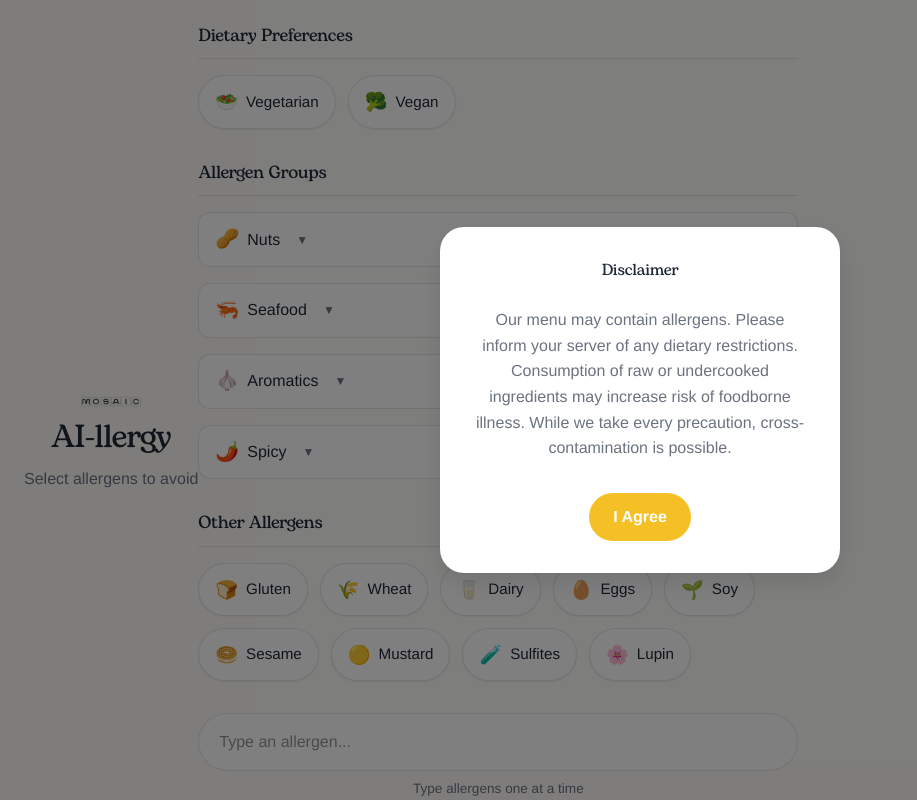
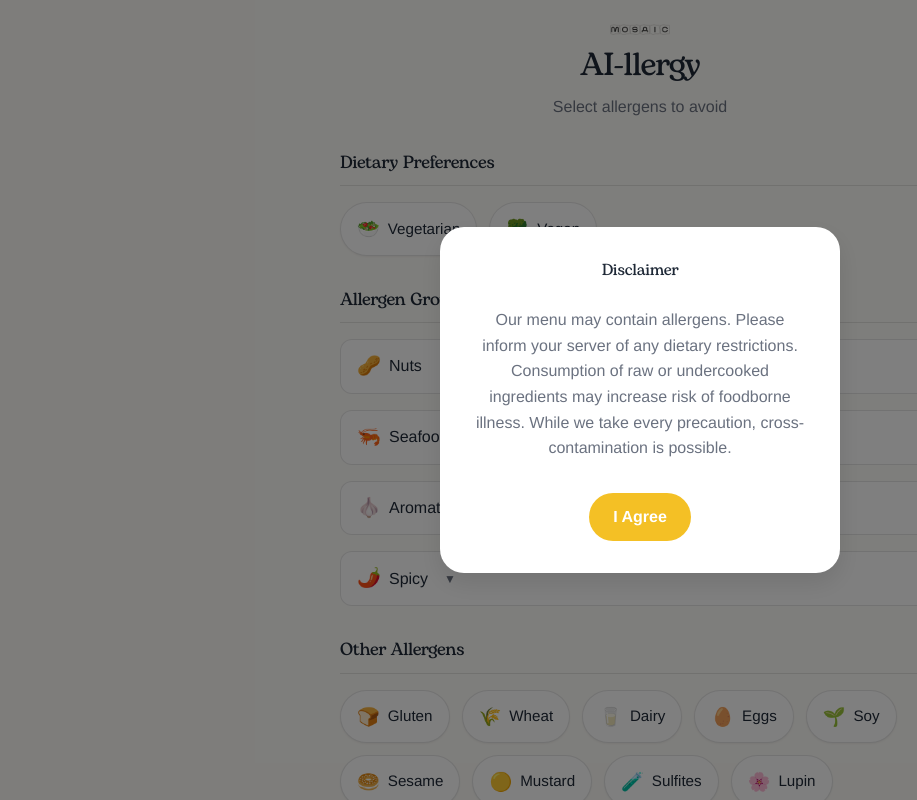
Before and after one commit to devesesam/ai-llergy-webapp, a Next.js app: page / in a window 1280 px wide. Shown: the top 800 px of the page, without its empty margins (0-917 px from the left). Built offline with nearby package versions, Linux system fonts and the light colour scheme.

Commit message:
fix(css): correct flex-direction typo in app-container

```diff
--- a/src/app/globals.css
+++ b/src/app/globals.css
@@ -102,7 +102,7 @@ h3 {
   overflow-x: hidden;
   padding: var(--spacing-md);
   display: flex;
-  flex-col: column;
+  flex-direction: column;
 }
 
 /* Header Styles */
```
